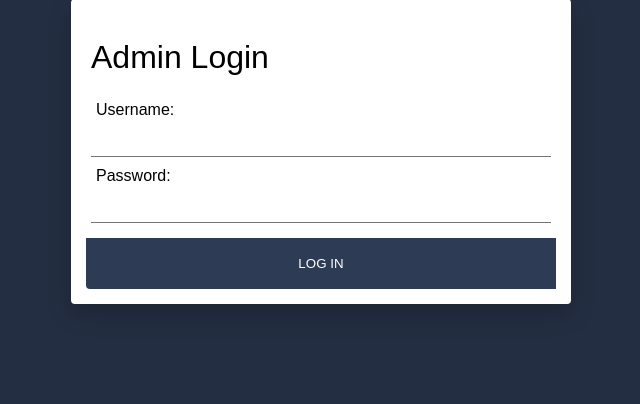
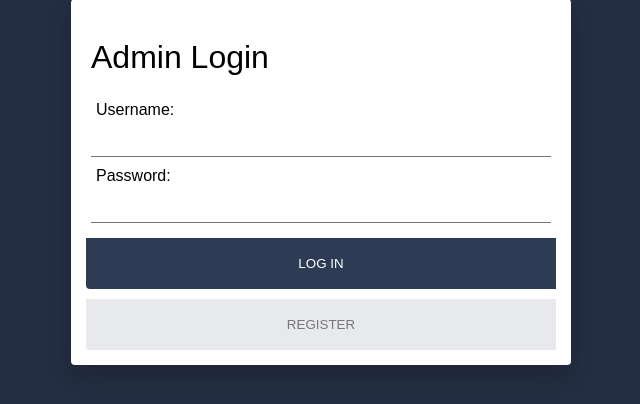
Before and after one commit to jeaguil/patrolbot, a Django app: page /accounts/login/ in a window 1280 px wide. Shown: the part 76-480 px from the top of the page, without its empty margins (319-959 px from the left). Run offline with Django 3.2, Linux system fonts and the light colour scheme.

Commit message:
Added register button

```diff
--- a/templates/registration/login.html
+++ b/templates/registration/login.html
@@ -20,6 +20,9 @@
             <div class="login-button">
                 <button type="submit">Log In</button>
             </div>
+            <div class="login-button">
+                <button type="button" style="background: #e8e9ec; color: #777;" onclick="location.href='/'">Register</button>
+            </div>
         </form>
     </div>
 </body>
```
